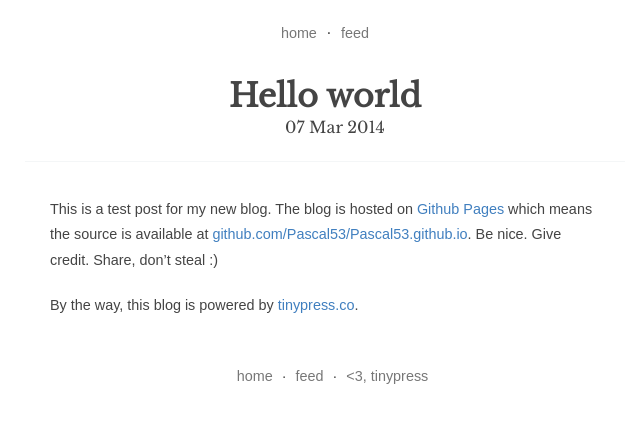
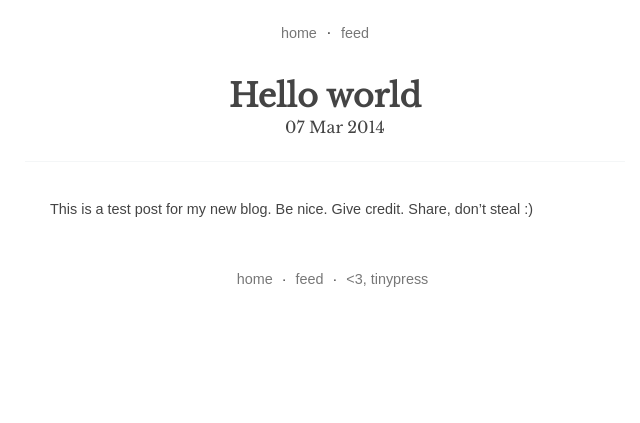
Before and after one commit to Pascal53/Pascal53.github.io, a Jekyll site: the page built from _posts/2014-03-07-hello-world.markdown, in a window 1280 px wide. Shown: the top 423 px of the page, without its empty margins (315-955 px from the left). Built offline with Jekyll 4.4.1, drawn with Linux system fonts in a browser that asks for light colours.

Commit message:
Post update: Hello world

```diff
--- a/_posts/2014-03-07-hello-world.markdown
+++ b/_posts/2014-03-07-hello-world.markdown
@@ -3,6 +3,4 @@ published: true
 title: Hello world
 layout: post
 ---
-This is a test post for my new blog. The blog is hosted on [Github Pages](http://pages.github.com/) which means the source is available at [github.com/Pascal53/Pascal53.github.io](http://github.com/Pascal53/Pascal53.github.io). Be nice. Give credit. Share, don't steal :)
-
-By the way, this blog is powered by [tinypress.co](https://tinypress.co).
+This is a test post for my new blog.  Be nice. Give credit. Share, don't steal :)
```
